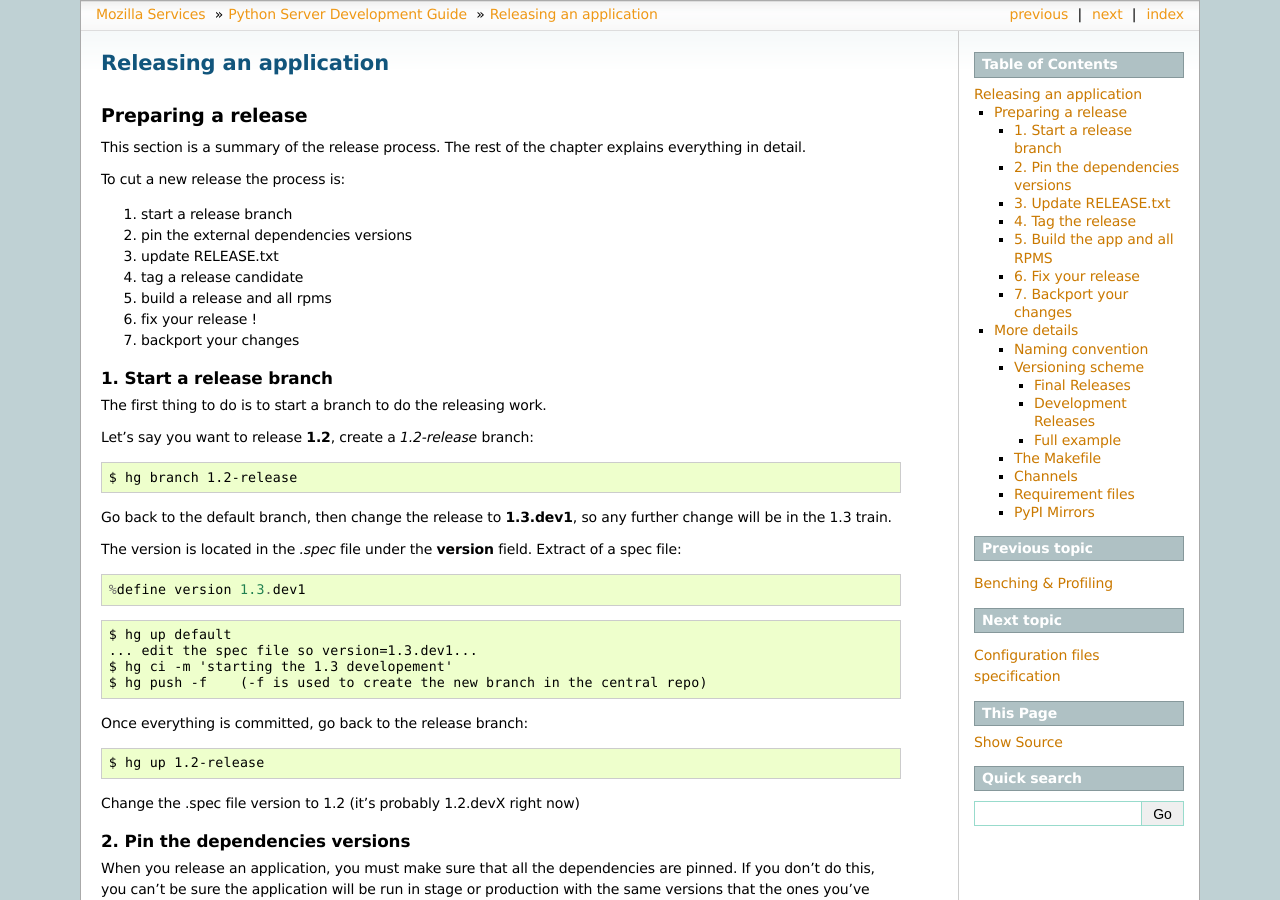
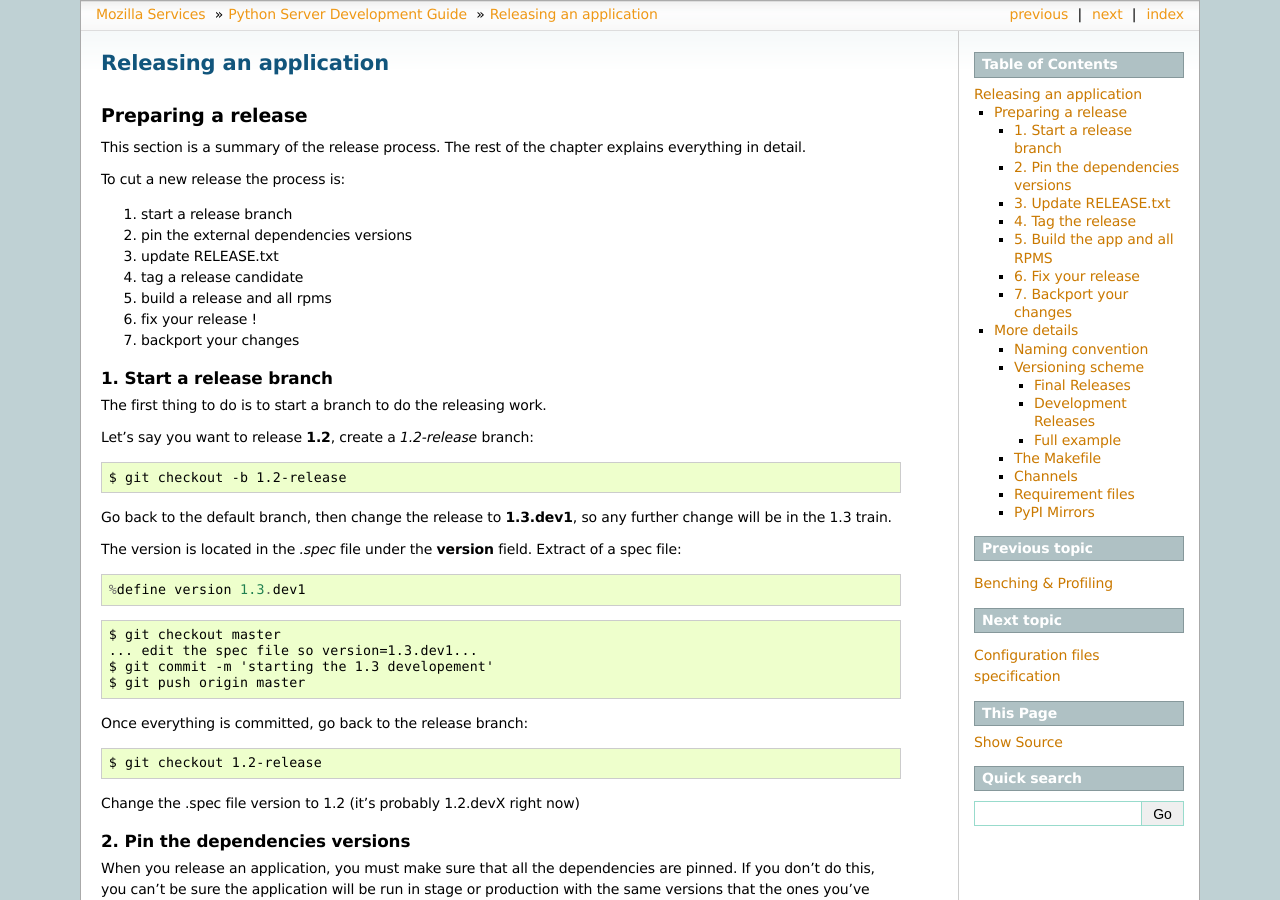
Before and after one commit to mozilla-services/docs, a Sphinx documentation site: the page built from source/server-devguide/release.rst, in a window 1280 px wide and 900 px high. Built offline with Sphinx 7.4.7, drawn with Linux system fonts in a browser that asks for light colours; the version number could not be read and is left out; some of the changed text lies outside the part shown.

Commit message:
we are now using git for development, not mercurial anymore

```diff
--- a/source/server-devguide/release.rst
+++ b/source/server-devguide/release.rst
@@ -28,7 +28,7 @@ The first thing to do is to start a branch to do the releasing work.
 
 Let's say you want to release **1.2**, create a *1.2-release* branch::
 
-    $ hg branch 1.2-release
+    $ git checkout -b 1.2-release
 
 Go back to the default branch, then change the release to **1.3.dev1**,
 so any further change will be in the 1.3 train.
@@ -38,17 +38,16 @@ Extract of a spec file::
 
     %define version 1.3.dev1
 
-
 ::
 
-    $ hg up default
+    $ git checkout master
     ... edit the spec file so version=1.3.dev1...
-    $ hg ci -m 'starting the 1.3 developement'
-    $ hg push -f    (-f is used to create the new branch in the central repo)
+    $ git commit -m 'starting the 1.3 developement'
+    $ git push origin master
 
 Once everything is committed, go back to the release branch::
 
-     $ hg up 1.2-release
+     $ git checkout 1.2-release
 
 Change the .spec file version to 1.2 (it's probably 1.2.devX right now)
 
@@ -85,8 +84,8 @@ Example::
     recaptcha-client == 1.0.6
 
 
-On every release, you can decide to raise the versions to the latest
-stables versions, after you've tried them.
+On every release, you can decide to raise the versions to the latest stables
+versions, after you've tried them.
 
 
 3. Update RELEASE.txt
@@ -130,8 +129,8 @@ Our tags are following this scheme: "rpm-MAJOR.MINOR.[MICRO]" where
 
 Examples::
 
-    $ hg tag "rpm-1.2"
-    $ hg tag "rpm-1.2.1"
+    $ git tag rpm-1.2
+    $ git tag rpm-1.2.1
 
 
 .. Note::
@@ -155,7 +154,7 @@ this::
 
 The syntax for the options is: **PROJECT_NAME=rpm-X.X**. When used,
 will checkout the given project at the mentioned tag.
-The tag can be a release tag, or *tip*.
+The tag can be a release tag, or *master*.
 
 *PROJECT_NAME* refers to the name of the repository, after it has been
 upper-cased and all the dashes ("-") replaced by underscores ("_").
@@ -236,8 +235,8 @@ scheme to fix it.
 Development Releases
 --------------------
 
-The tip should always have a version with a *.devN* suffix. That is, the next
-version to be released, with N being an integer. Examples:
+The master should always have a version with a *.devN* suffix. That is, the
+next version to be released, with N being an integer. Examples:
 
 - 1.5.dev1
 - 1.4.dev23
@@ -263,7 +262,7 @@ Here's a full scenario of versioning usage:
 - devs fix the problems and tag 1.3.2
 - 1.3.2 is pushed on stage, it's working
 - 1.3.2 is pushed in production
-- it works, congrats. Now working on 1.4.dev1 in tip
+- it works, congrats. Now working on 1.4.dev1 in master
 
 
 The Makefile
```
